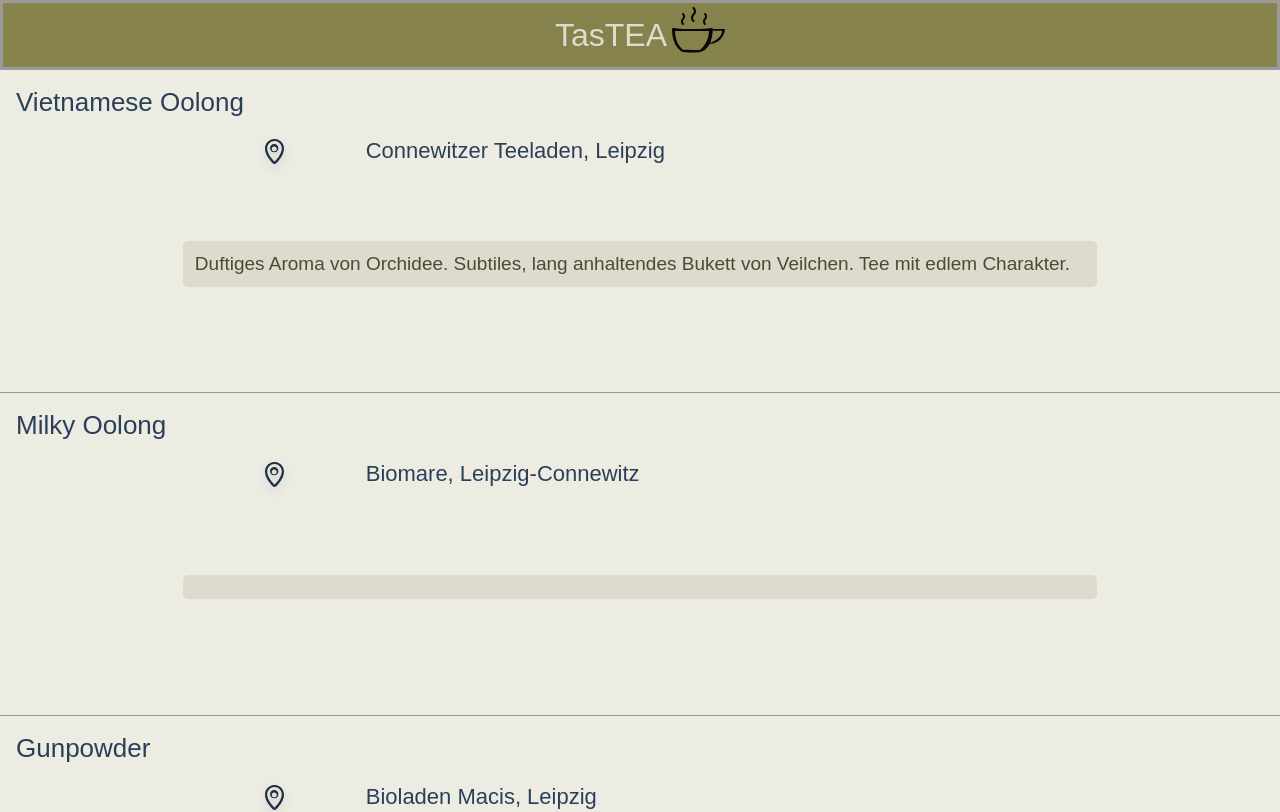
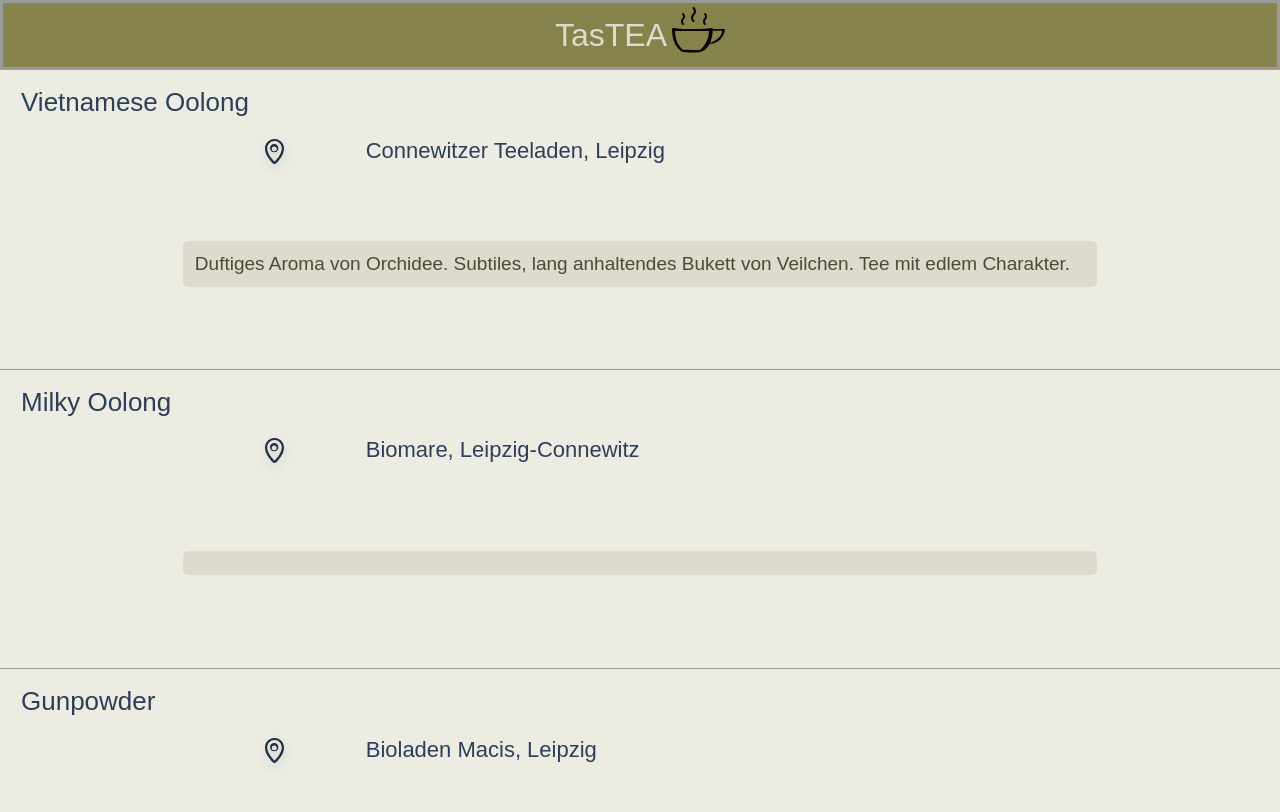
Before and after one commit to annettevogt/capstone-project, a React (Create React App) app: page / in a window 1280 px wide. Shown: the top 812 px of the page. Built offline with nearby package versions, Linux system fonts and the light colour scheme.

Commit message:
Fix styling problems in TeaList

```diff
--- a/src/components/GlobalStyles.js
+++ b/src/components/GlobalStyles.js
@@ -19,6 +19,7 @@ export default createGlobalStyle`
 
 body {
   display: grid;
+  font-family: DidactGothic, sans-serif;
 }
 
 main {
--- a/src/components/Header.js
+++ b/src/components/Header.js
@@ -15,7 +15,6 @@ const HeaderStyled = styled.header`
   display: grid;
   grid-template-columns: 1fr auto auto 1fr;
   grid-gap: 5px;
-  justify-items: center;
   align-items: center;
   opacity: 0.97;
   border: solid #979797;
@@ -23,9 +22,7 @@ const HeaderStyled = styled.header`
   font-family: PTSans-Regular, sans-serif;
   font-size: 32px;
   color: #dcdbce;
-  font-weight: normal;
   line-height: 2;
-  z-index: 1;
 `
 
 const ImgStyled = styled.img`
--- a/src/components/TeaList.js
+++ b/src/components/TeaList.js
@@ -25,7 +25,7 @@ const TeaListStyled = styled.ul`
 const Li = styled.li`
   display: grid;
   grid-template-columns: repeat(7, 1fr);
-  grid-template-rows: repeat(5, 1fr);
+  grid-template-rows: repeat(4, 1fr);
   background-color: var(--secondary-light);
 `
 
@@ -35,8 +35,7 @@ const H2 = styled.h2`
   grid-row-start: 1;
   align-self: center;
   padding: 6px;
-  margin: 5px 10px;
-  font-family: PTSans-Regular, sans-serif;
+  margin: 5px 15px;
   color: var(--primary-dark);
   font-size: 26px;
   font-weight: normal;
@@ -52,7 +51,7 @@ const Img = styled.img`
 
 const H3 = styled.h3`
   grid-column-start: 3;
-  grid-column-end: 8;
+  grid-column-end: 7;
   grid-row-start: 2;
   margin-bottom: 10px;
   font-family: DidactGothic, sans-serif;
@@ -72,7 +71,7 @@ const P = styled.p`
   padding: 12px;
   border-radius: 5px;
   background-color: var(--secondary-medium-light);
-  font-family: DidactGothic, sans-serif;
+  /* font-family: DidactGothic, sans-serif; */
   font-size: 19px;
   font-weight: normal;
   color: var(--tertiary-dark);
@@ -81,4 +80,5 @@ const Line = styled.div`
   grid-column-start: 1;
   grid-column-end: 8;
   border-bottom: solid 1px var(--primary-light);
+  padding: 20px 0px;
 `
```
